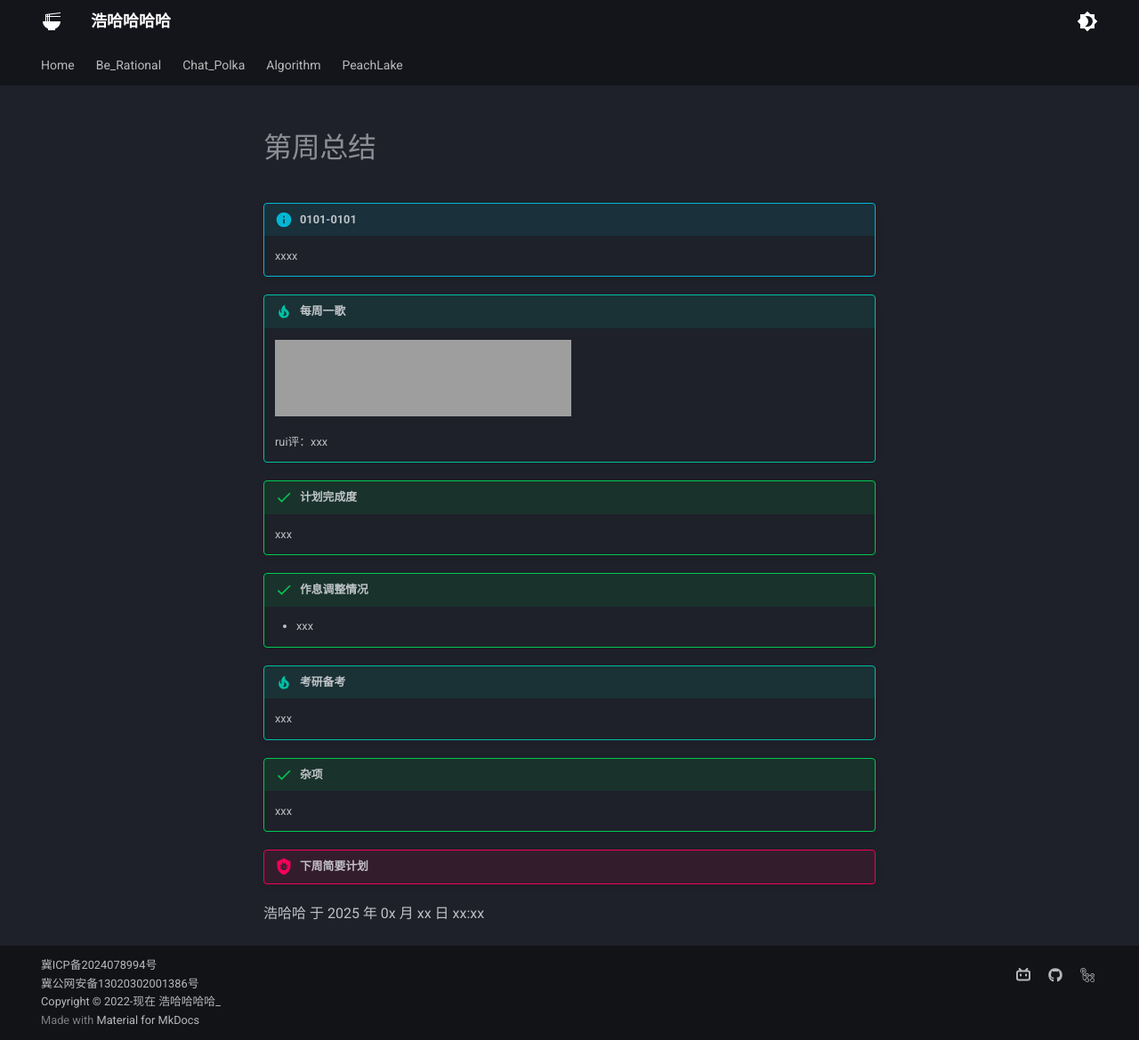
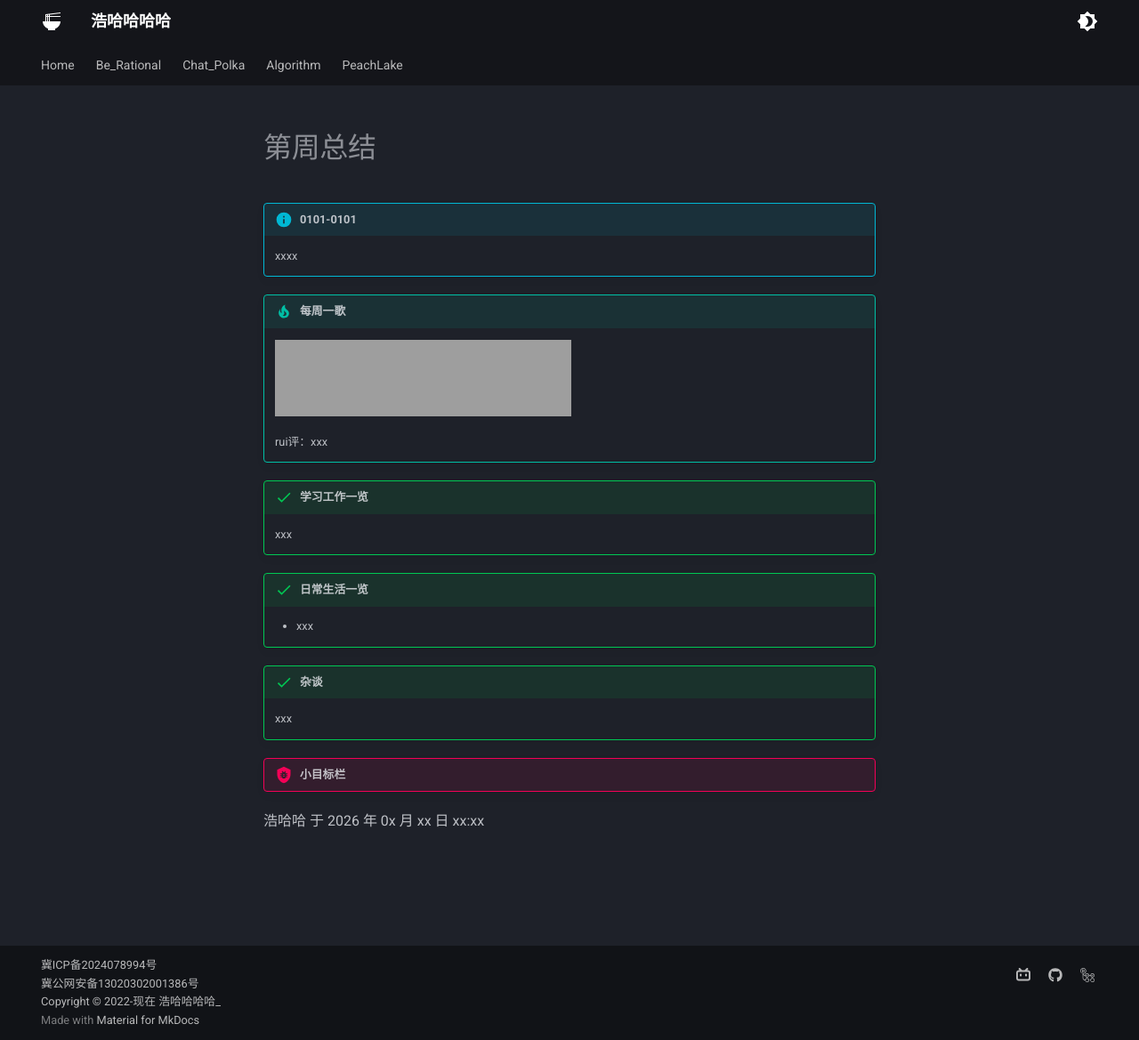
Before and after one commit to Haohahahaha/chat, an MkDocs documentation site: the page built from docs/1-Weekly/2026/模板.md, in a window 1280 px wide and 1169 px high. Shown: the whole window at 89% size. Built offline with MkDocs 1.6.1 and Material for MkDocs 9.7.7, drawn with Linux system fonts in a browser that asks for light colours; grey boxes are pictures that could not be loaded.

Commit message:
2026-04-06_02:37:01 update

```diff
--- a/docs/1-Weekly/2025/模板.md
+++ b/docs/1-Weekly/2026/模板.md
@@ -11,24 +11,21 @@
 
     rui评：xxx
 
-!!! success "计划完成度"
+!!! success "学习工作一览"
 
     xxx
 
-!!! success "作息调整情况"
+!!! success "日常生活一览"
 
     - xxx
 
-!!! tip "考研备考"
+
+!!! success "杂谈"
 
     xxx
 
-!!! success "杂项"
-
-    xxx
-
-!!! bug "下周简要计划"
+!!! bug "小目标栏"
 
 
 
-浩哈哈 于 2025 年 0x 月 xx 日 xx:xx
+浩哈哈 于 2026 年 0x 月 xx 日 xx:xx
```
Also changed, not shown: docs/1-Weekly/2026/20260330-20260405-14th.md (added, +39 -0 lines), docs/1-Weekly/2026/index.md (+4 -0 lines).
